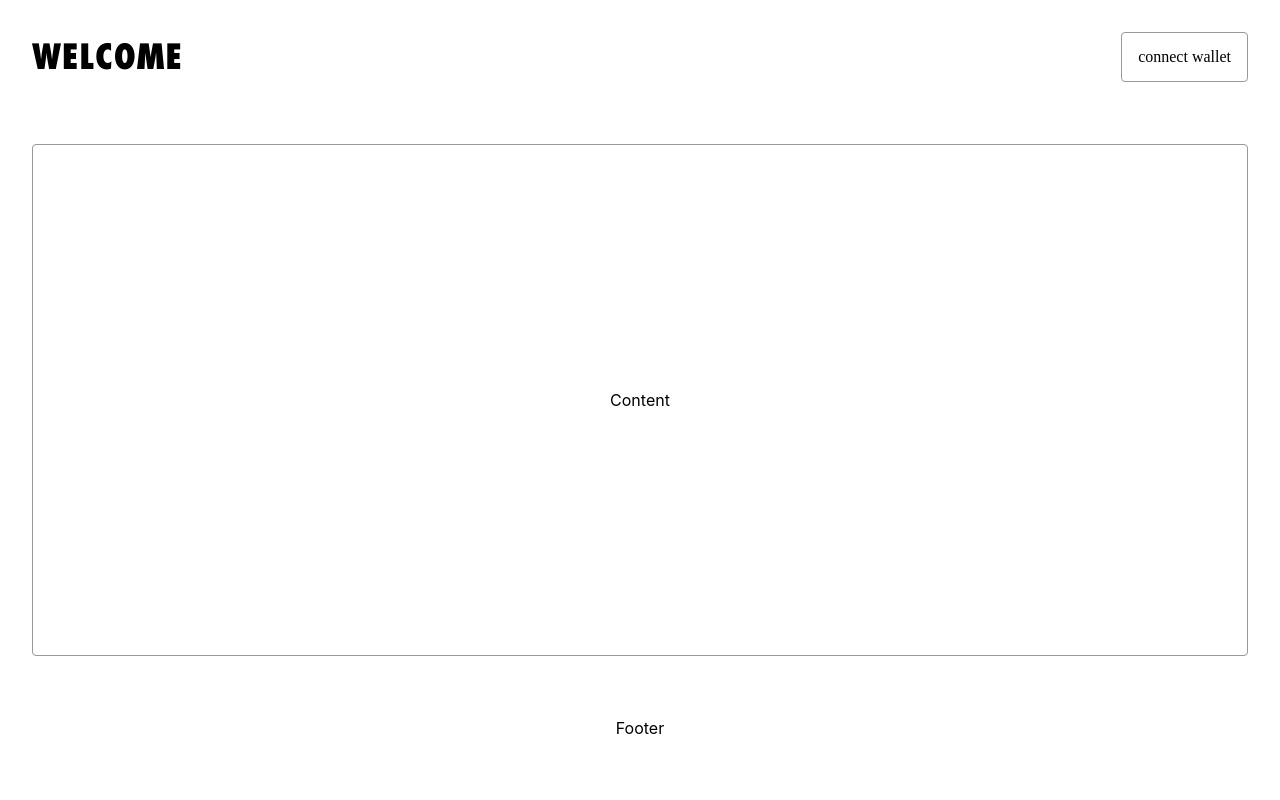
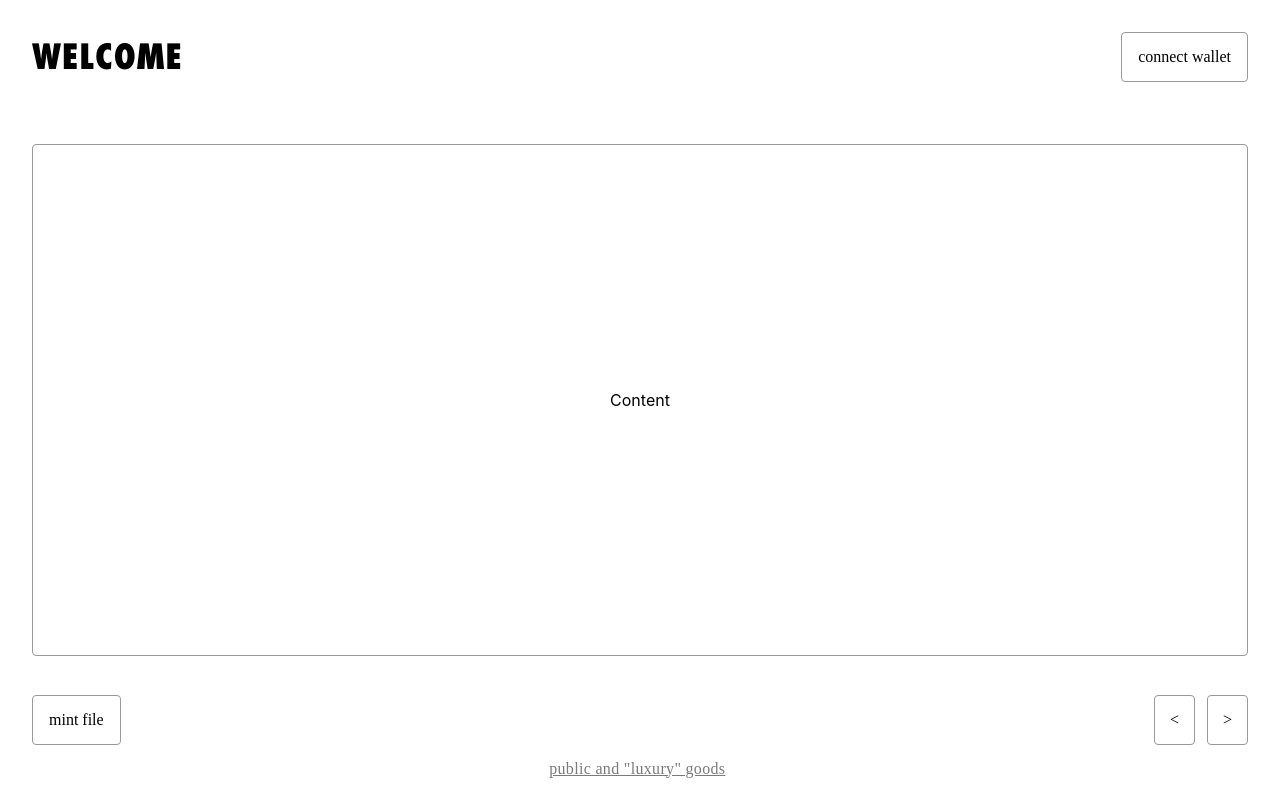
Before and after one commit to Jxsephh/tortuga.market, a Next.js app: page / in a window 1280 px wide. Built offline with nearby package versions, Linux system fonts and the light colour scheme.

Commit message:
Built out footer component

```diff
--- /dev/null
+++ b/components/molecules/Footer.tsx
@@ -0,0 +1,40 @@
+import FooteContainer from '../atoms/Layout/FooterContainer';
+
+export default function Footer(): JSX.Element {
+    return (
+        <FooteContainer>
+            <div className="flex justify-between items-end w-full mx-8">
+                <button
+                    className="font-serif text-4 border rounded border-outlineGrey-100 py-3 px-4 hover:bg-outlineGrey-50 transition-all mb-[17px]"
+                    onClick={() => {
+                        console.log('mint file');
+                    }}
+                >
+                    mint file
+                </button>
+                <p className="font-serif underline -mb-[19px] tracking-wide text-hyperlinkGrey-100 hover:cursor-pointer">
+                    public and "luxury" goods
+                </p>
+                <div className="flex gap-3 mb-[17px]">
+                    <button
+                        className="font-serif text-4 border rounded border-outlineGrey-100 py-3 px-[15px] hover:bg-outlineGrey-50 transition-all"
+                        onClick={() => {
+                            console.log('left');
+                        }}
+                    >
+                        {'<'}
+                    </button>
+
+                    <button
+                        className="font-serif text-4 border rounded border-outlineGrey-100 py-3 px-[15px] hover:bg-outlineGrey-50 transition-all"
+                        onClick={() => {
+                            console.log('right');
+                        }}
+                    >
+                        {'>'}
+                    </button>
+                </div>
+            </div>
+        </FooteContainer>
+    );
+}
--- a/components/molecules/Header.tsx
+++ b/components/molecules/Header.tsx
@@ -1,6 +1,6 @@
 import HeaderContainer from '../atoms/Layout/HeaderContainer';
 
-export default function Header() {
+export default function Header(): JSX.Element {
     return (
         <HeaderContainer>
             <div className="flex justify-between items-end w-full mx-8 -mt-8">
--- a/pages/index.tsx
+++ b/pages/index.tsx
@@ -1,6 +1,6 @@
 import type { NextPage } from 'next';
 import Content from '../components/atoms/Layout/Content';
-import FooterContainer from '../components/atoms/Layout/FooterContainer';
+import Footer from '../components/molecules/Footer';
 import Header from '../components/molecules/Header';
 
 const Home: NextPage = () => {
@@ -8,7 +8,7 @@ const Home: NextPage = () => {
         <>
             <Header/>
 			<Content>Content</Content>
-			<FooterContainer>Footer</FooterContainer>
+			<Footer/>
         </>
     );
 };
--- a/tailwind.config.js
+++ b/tailwind.config.js
@@ -11,6 +11,9 @@ module.exports = {
 				outlineGrey: {
 					50: '#F0F0F0',
 					100: '#999999'
+				},
+				hyperlinkGrey: {
+					100: '#7A7A7A'
 				}
 			}
 		},
```
